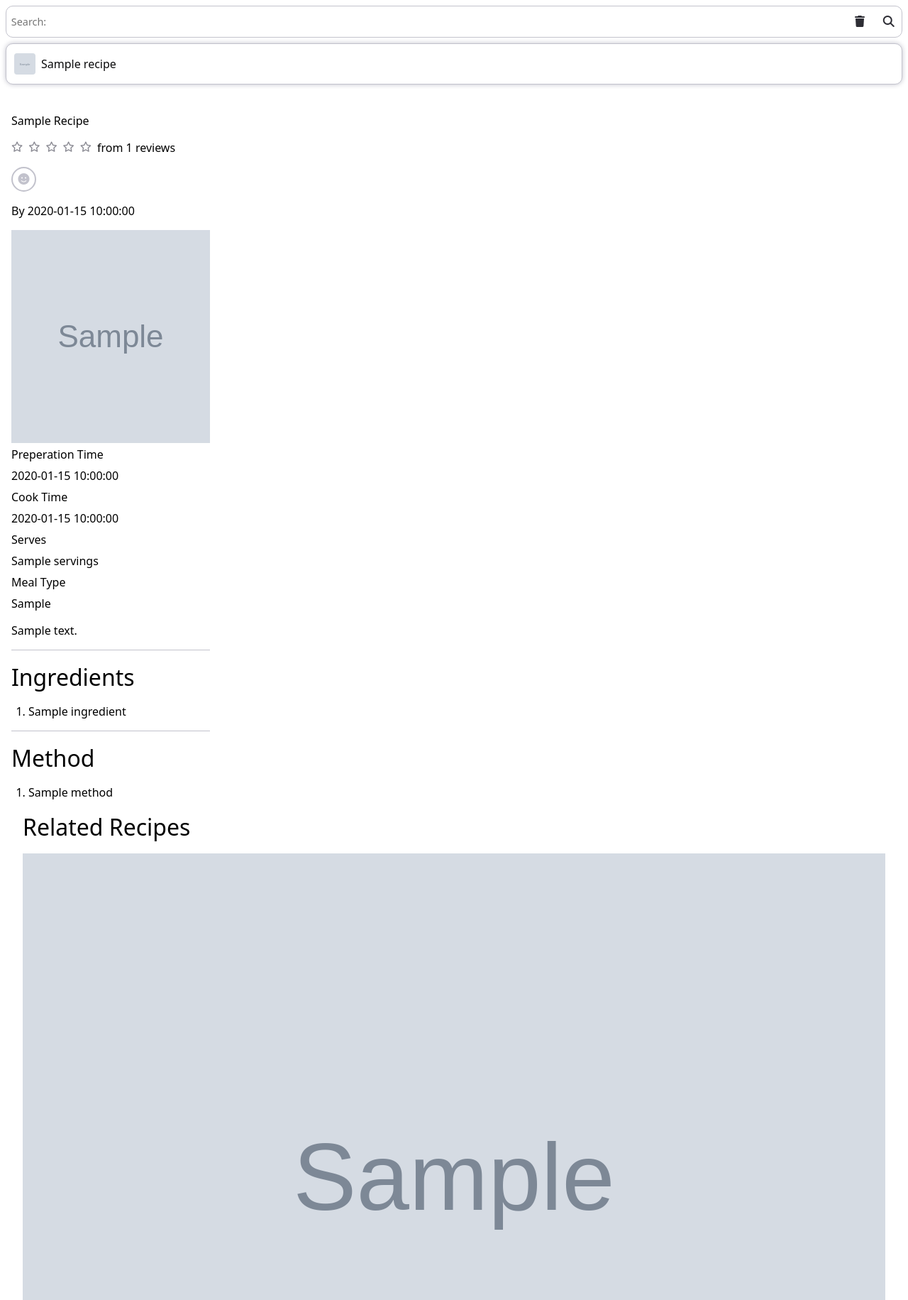
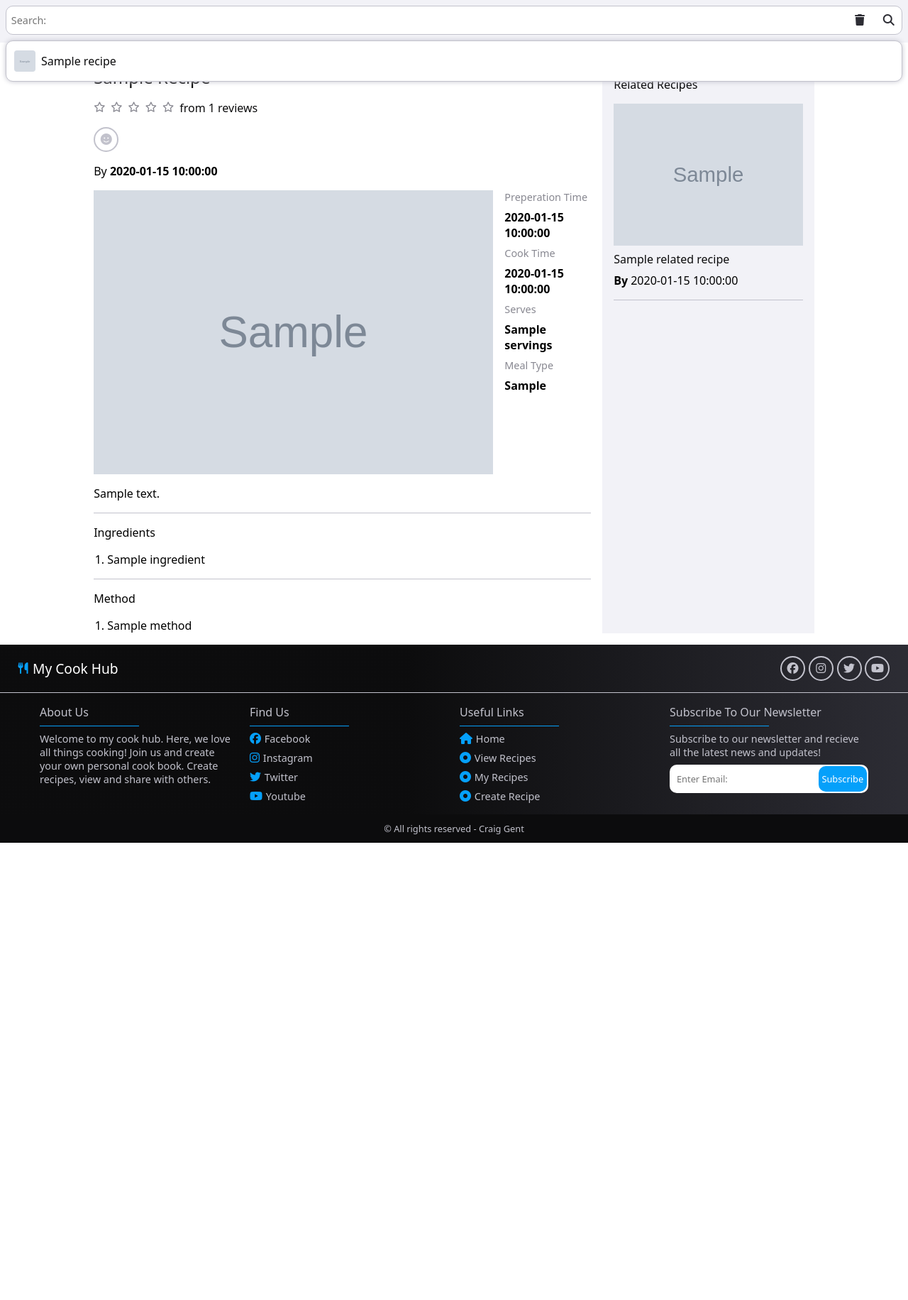
Before and after one commit to Genty83/My-Cook-Hub, a Python web app: template src/templates/recipe.html in a window 1280 px wide. Shown: the part 89-1920 px from the top of the page at 71% size. After the commit the page ends 1276 px from the top, so only its background shows below. Run offline with Jinja, Linux system fonts and the light colour scheme; the template is opened without the code that fills it: most values are stand-ins (such as "Sample title", 1, 10 or a date in 2020); grey boxes marked "Sample" are stand-in pictures.

Commit message:
Made various style changes

```diff
--- a/src/static/css/style.css
+++ b/src/static/css/style.css
@@ -7,6 +7,7 @@
     --light-one-clr: hsl(240, 4%, 55%);
     --light-two-clr: hsl(240, 9%, 78%);
     --light-three-clr: hsl(0, 0%, 100%);
+    --light-four-clr: hsl(240, 24%, 96%);
     --blue-one-clr: hsl(202, 96%, 50%);
     --blue-two-clr: hsla(202, 96%, 50%, 0.301);
     --error-clr: hsl(0, 79%, 53%);
@@ -49,24 +50,22 @@ a {
 p {
     font-weight: 400;
 }
-li {
+li:not([class]) {
     list-style: none;
 }
-h1 {
-    font-size: 2.3rem;
+h1,h2,h3,h4,h5,h6 {
     font-weight: 500;
 }
-h2 {
-    font-size: 2rem;
+strong {
+    font-weight: 700;
+}
+.form-heading {
+    font-size: 1.2rem;
     font-weight: 500;
 }
-h3 {
-    font-size: 1.3rem;
-    font-weight: 500;
-}
-h4 {
-    font-size: 1.1rem;
-    font-weight: 500;
+.section-header {
+    font-size: 1.5rem;
+    font-weight: 400;
 }
 
 /* ###### PADDING CLASSES ###### */
@@ -311,6 +310,7 @@ h4 {
     place-items: center;
     font-weight: 500;
     transition: opacity 1s;
+    z-index: 99999;
 }
 .tooltip:hover::before {
     opacity: 1;
@@ -373,6 +373,18 @@ h4 {
 }
 .card-delete-btn:hover {
     background-color: var(--base-red-hover);
+}
+
+/* Links */
+.link-underline {
+    color: var(--dark-one-clr);
+    transition: var(--base-transition);
+    cursor: pointer;
+    font-weight: 400;
+}
+.link-underline:hover {
+    text-decoration: underline;
+    color: var(--blue-one-clr);
 }
 
 /* ###### BANNER SECTION ###### */
@@ -837,37 +849,53 @@ h4 {
 }
 
 /* ###### RECIPE SECTION ###### */
+
 .recipe-section {
-    min-height: 800px;
-    position: relative;
+    display: grid;
+    grid-template-columns: repeat(auto-fit, minmax(290px, max-content));
+    justify-content: center;
 }
-.recipe-top-wrapper,
-.recipe-bottom-wrapper {
-    display: grid;
-    grid-template-columns: repeat(auto-fit, minmax(280px, max-content));
-    justify-items: center;
+.recipe-header {
+    height: 60px;
+    width: 100%;
+    background-color: var(--light-four-clr);
+    align-items: center;
+}
+.recipe-content {
+    max-width: 900px;
 }
 .recipe-image {
-    width: 280px;
-    height: 300px;
+    width: 100%;
+    min-width: 280px;
+    height: 400px;
     object-fit: cover;
 }
-.recipe-content {
-    max-width: 280px;
+.recipe-img-wrapper {
+    display: flex;
+    flex-direction: column;
 }
-.recipe-item {
+.paragraph-light {
+    font-size: 0.9rem;
+    color: var(--light-one-clr);
     font-weight: 400;
-    display: flex;
-    align-items: center;
-    gap: 0.5rem;
+    text-wrap: nowrap;
 }
-.recipe-item i {
-    color: var(--blue-one-clr);
+.paragraph-highlight {
+    font-weight: 600;
 }
 .recipe-list-item {
-    font-weight: 400;
     list-style: decimal;
-    margin-left: 1.5rem;
+    margin-left: 1.2rem;
+}
+.recipe-banner {
+    min-width: 290px;
+    height: 100%;
+    background-color: var(--light-four-clr);
+}
+.banner-image {
+    width: 100%;
+    height: 200px;
+    object-fit: cover;
 }
 
 /* Searchbar */
@@ -904,6 +932,7 @@ h4 {
     border-radius: var(--base-radius);
     border: 1px solid var(--light-two-clr);
     box-shadow: 0px 0px 7px var(--light-two-clr);
+    z-index: 8888;
 }
 .search-result {
     height: 40px;
@@ -937,8 +966,8 @@ h4 {
     left: 50%;
     top: 10%;
     transform: translateX(-50%);
-    z-index: 99999;
-    opacity: 0;
+    z-index: 8000;
+    display: none;
 }
 
 /* ###### MEDIA QUERIES ###### */
@@ -977,6 +1006,9 @@ h4 {
         width: 50%;
         flex-direction: row;
     }
+    .recipe-img-wrapper {
+        flex-direction: row;
+    }
 }
 
 /* Media queries greater than a min width of 1261px */
```
